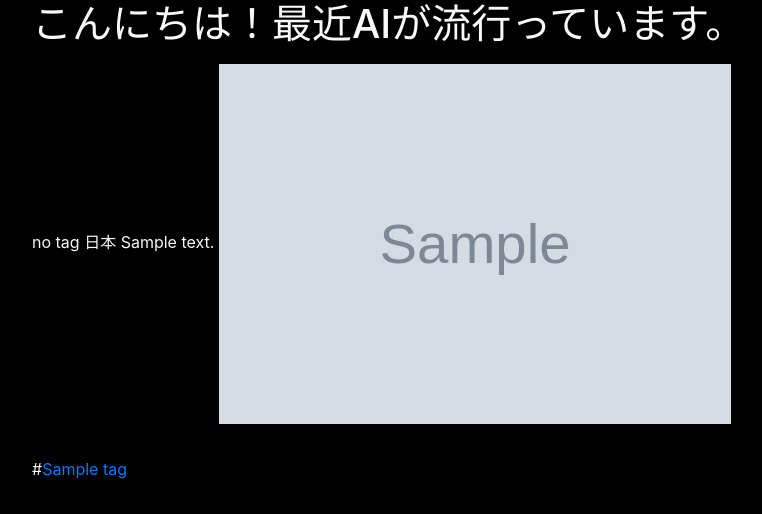
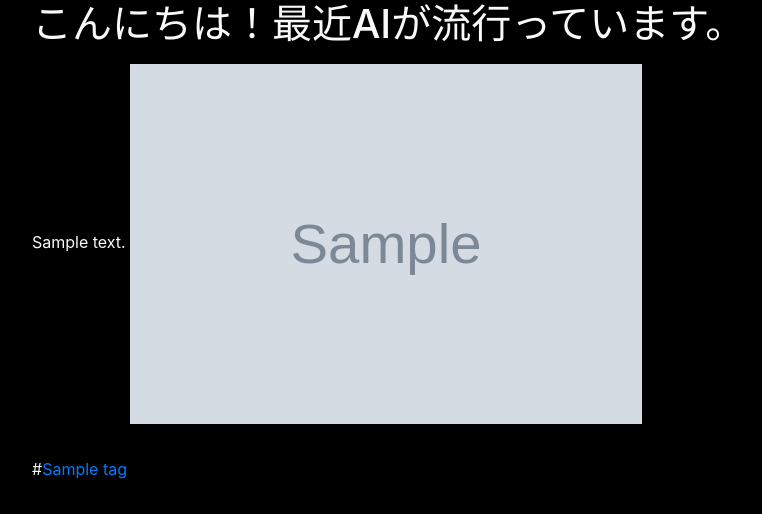
Before and after one commit to Jeondanin/coldbrew, a Django app: page /post/1/ in a window 1280 px wide. Shown: the part 781-1295 px from the top of the page, without its empty margins (53-815 px from the left). Run offline with Django 3.2, Linux system fonts and the light colour scheme; tables that the repository leaves empty hold one stand-in row (values such as "Sample post"); grey boxes marked "Sample" are stand-in pictures; some libraries are stand-ins or nearby versions.

Commit message:
Update post_detail.html

```diff
--- a/App/templates/App/post_detail.html
+++ b/App/templates/App/post_detail.html
@@ -20,7 +20,6 @@
           {% with "App/snippets/it/01.html" as title_template %}
             {% include title_template %}
           {% endwith %}
-            no tag 日本
           {% endif %}
         {% endfor %}
 
```
